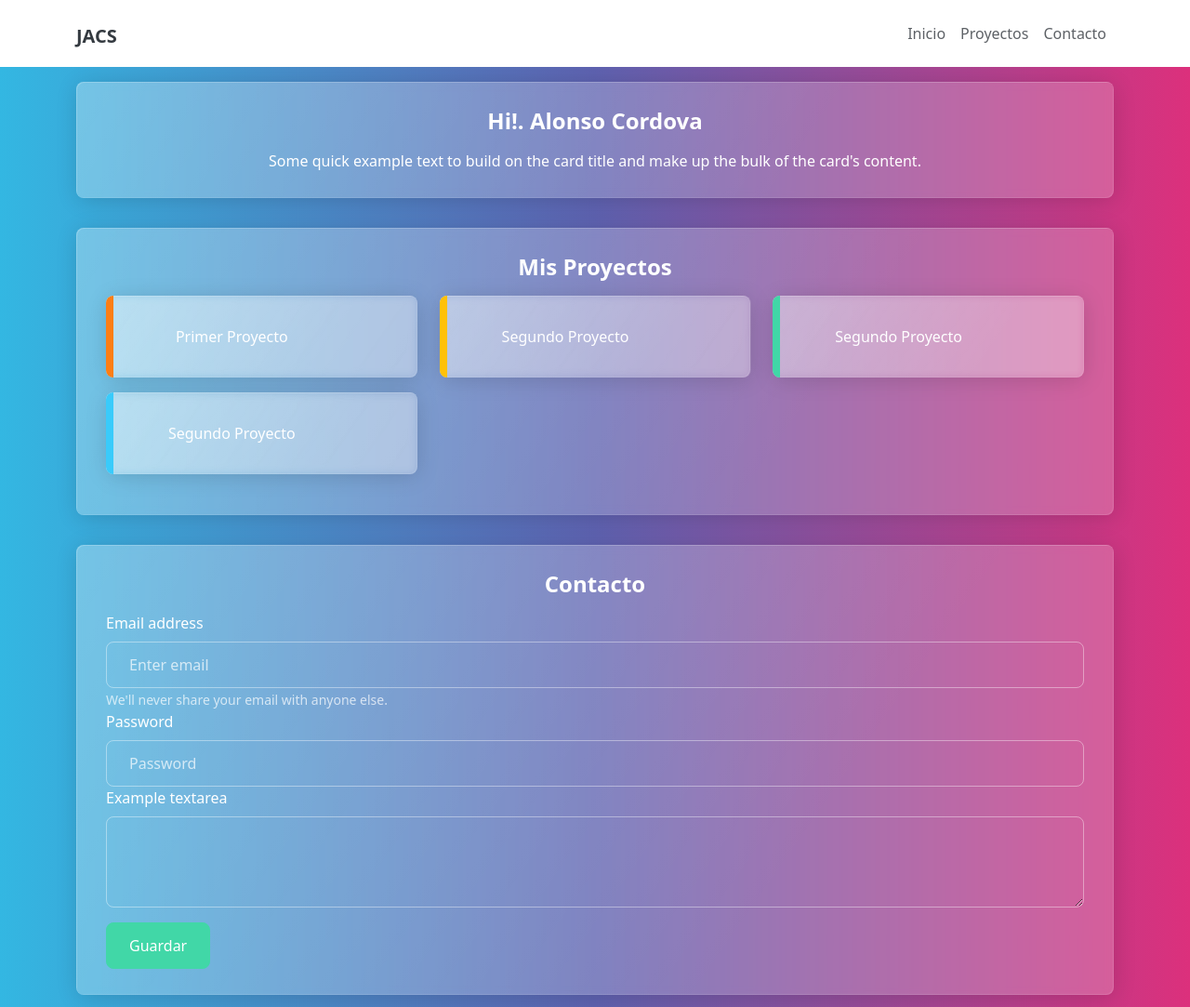
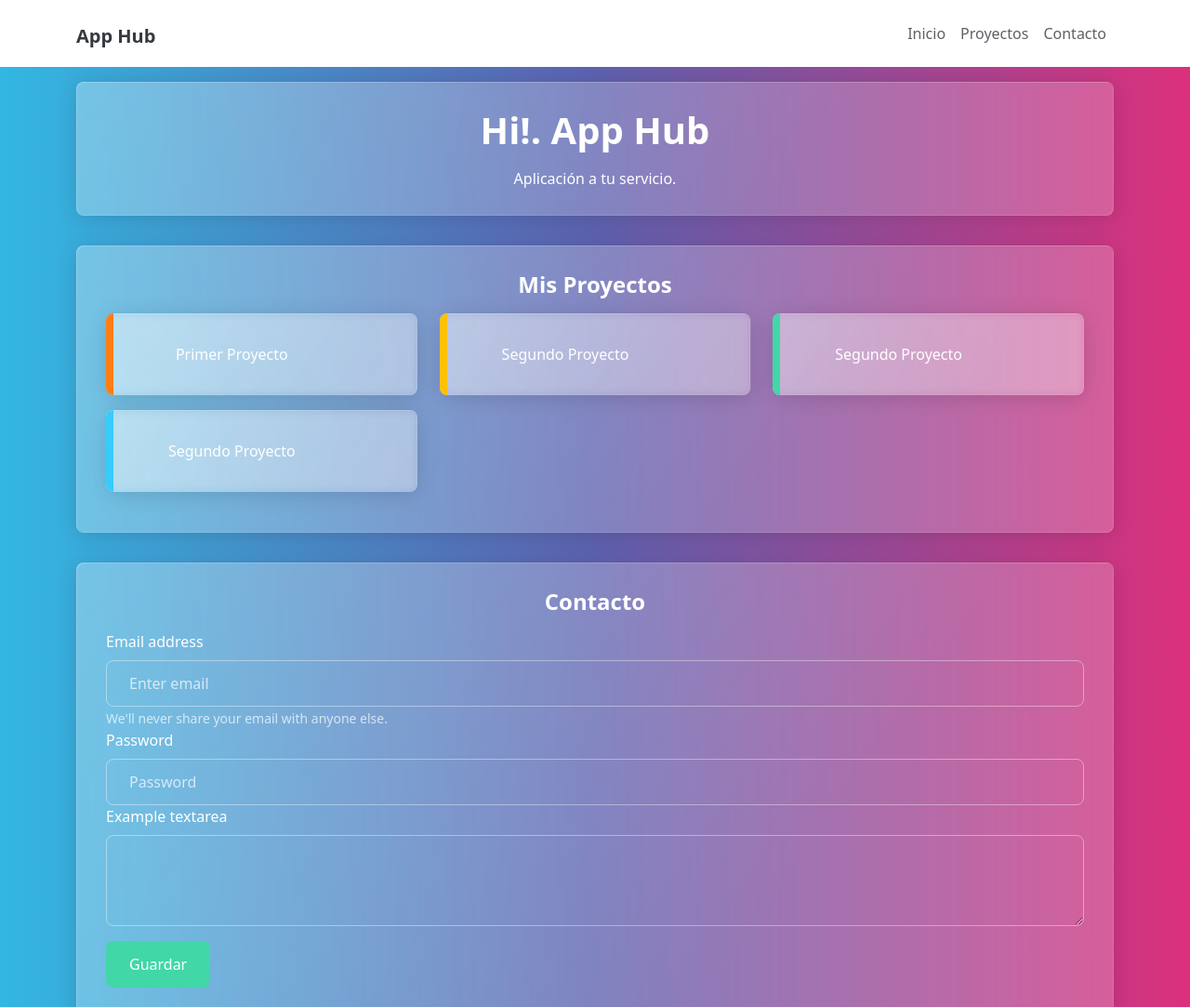
Before and after one commit to alonsodelcordova/app-hub, a plain HTML site: page index.html in a window 1280 px wide. Shown: the top 1083 px of the page at 93% size. Drawn offline with nearby package versions, Linux system fonts and the light colour scheme.

Commit message:
Add: tags

```diff
--- a/index.html
+++ b/index.html
@@ -3,7 +3,12 @@
 
 <head>
   <meta charset="utf-8">
-  <title>Alonso</title>
+  <meta name="description" content="App Hub, bienvenidos al universo JACS.">
+  <meta name="robots" content="index,follow">
+  <meta name="keywords" content="JACS,alonso,cordova,alonso cordova,apphub,applicacion hub,piura hub" >
+  <meta name="author" content="JACS">
+
+  <title>App Hub</title>
   <link rel="stylesheet" href="https://bootswatch.com/5/quartz/bootstrap.min.css">
   <script src="https://cdn.jsdelivr.net/npm/bootstrap@5.0.2/dist/js/bootstrap.bundle.min.js"
     integrity="sha384-MrcW6ZMFYlzcLA8Nl+NtUVF0sA7MsXsP1UyJoMp4YLEuNSfAP+JcXn/tWtIaxVXM"
@@ -14,7 +19,7 @@
 <body>
   <nav class="navbar navbar-expand-lg navbar-light bg-secondary ">
     <div class="container-lg container-fluid">
-      <a class="navbar-brand h1 pb-0 mb-0" href="/">JACS</a>
+      <a class="navbar-brand h1 pb-0 mb-0" href="/">App Hub</a>
       <button class="navbar-toggler" type="button" data-bs-toggle="collapse" data-bs-target="#navbarColor02"
         aria-controls="navbarColor02" aria-expanded="false" aria-label="Toggle navigation">
         <span class="navbar-toggler-icon"></span>
@@ -39,9 +44,10 @@
   <div class="container-fluid container-lg py-2">
     <div class="card text-white bg-secondary ">
       <div class="card-body text-center">
-        <h4 class="card-title">Hi!. Alonso Cordova</h4>
-        <p class="card-text">Some quick example text to build on the card title and make up the bulk of the card's
-          content.</p>
+        <h1 class="card-title">Hi!. App Hub</h1>
+        <p class="card-text">
+          Aplicación a tu servicio.
+        </p>
       </div>
     </div>
   </div>
```
